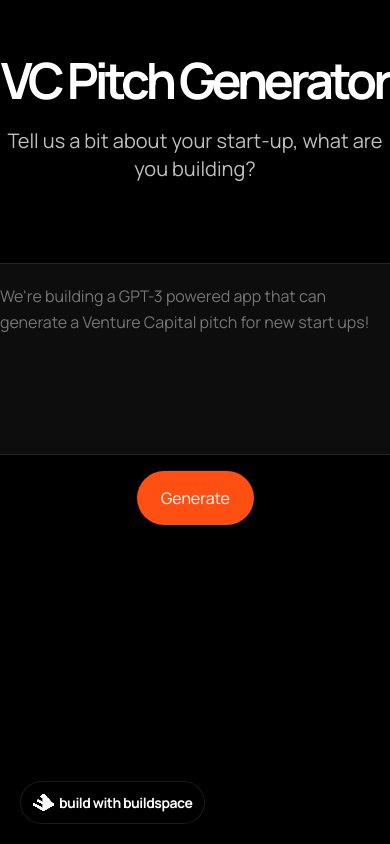
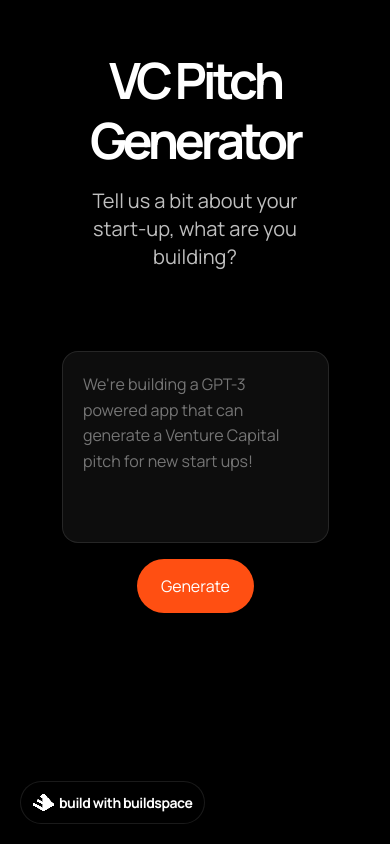
Before and after one commit to Pluto-XI/gpt-3-writer, a Next.js app in the folder gpt3-webapp/: page / in a window 390 px wide. Built offline with nearby package versions, Linux system fonts and the light colour scheme.

Commit message:
CSS Responsiveness tweaks

```diff
--- a/gpt3-webapp/pages/styles.css
+++ b/gpt3-webapp/pages/styles.css
@@ -360,7 +360,7 @@ textarea {
 
 @media (max-width: 600px) {
     .container {
-        max-width: 400px;
+        max-width: 325px;
         width: 100%;
     }
 
@@ -381,12 +381,18 @@ textarea {
     }
 
     .prompt-container {
-        max-width: 400px;
+        max-width: 320px;
         width: 100%;
     }
 
     .prompt-box {
         width: 100%;
+    }
+}
+
+@media (max-width: 440px) {
+    .container {
+        max-width: 225px;
     }
 }
 
```
